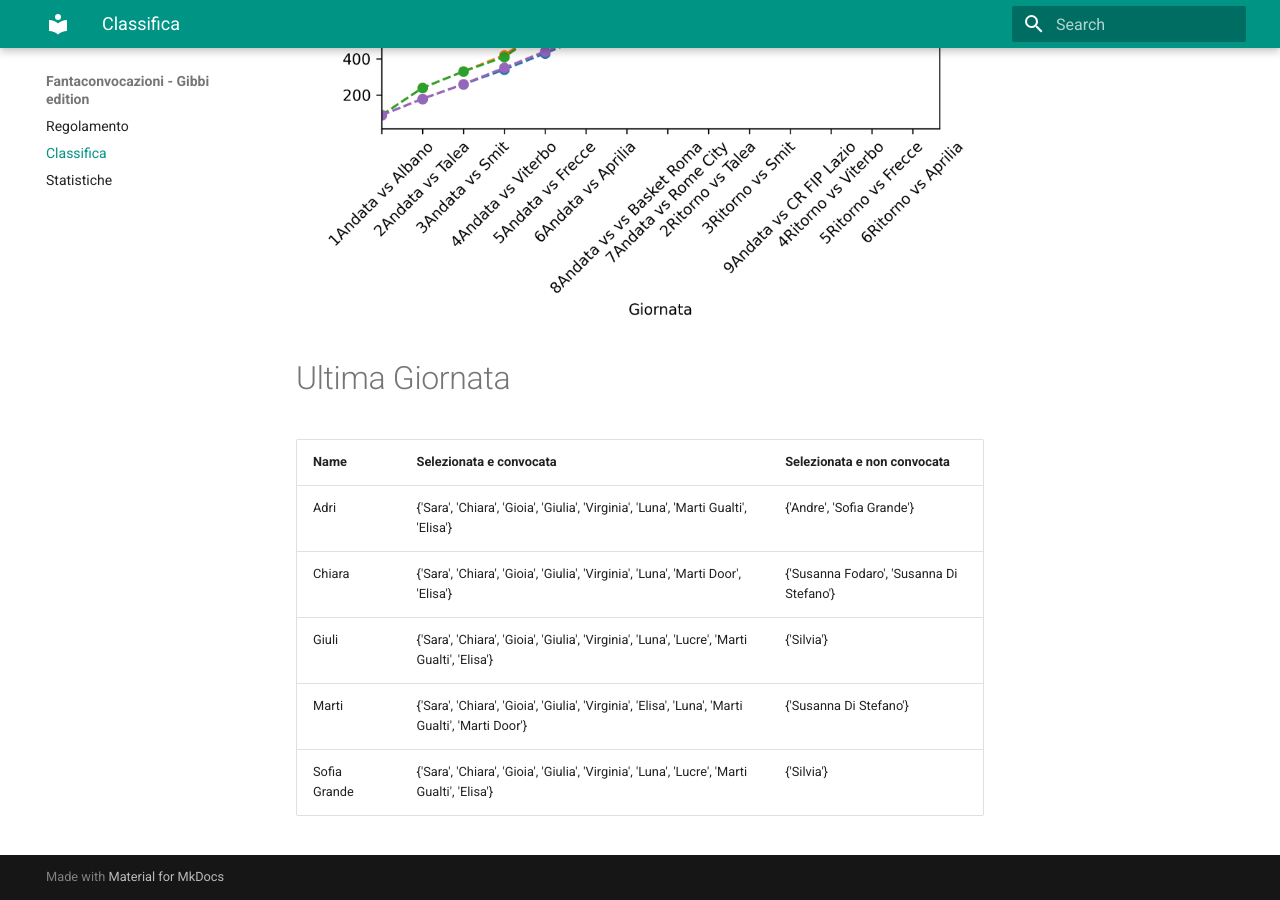
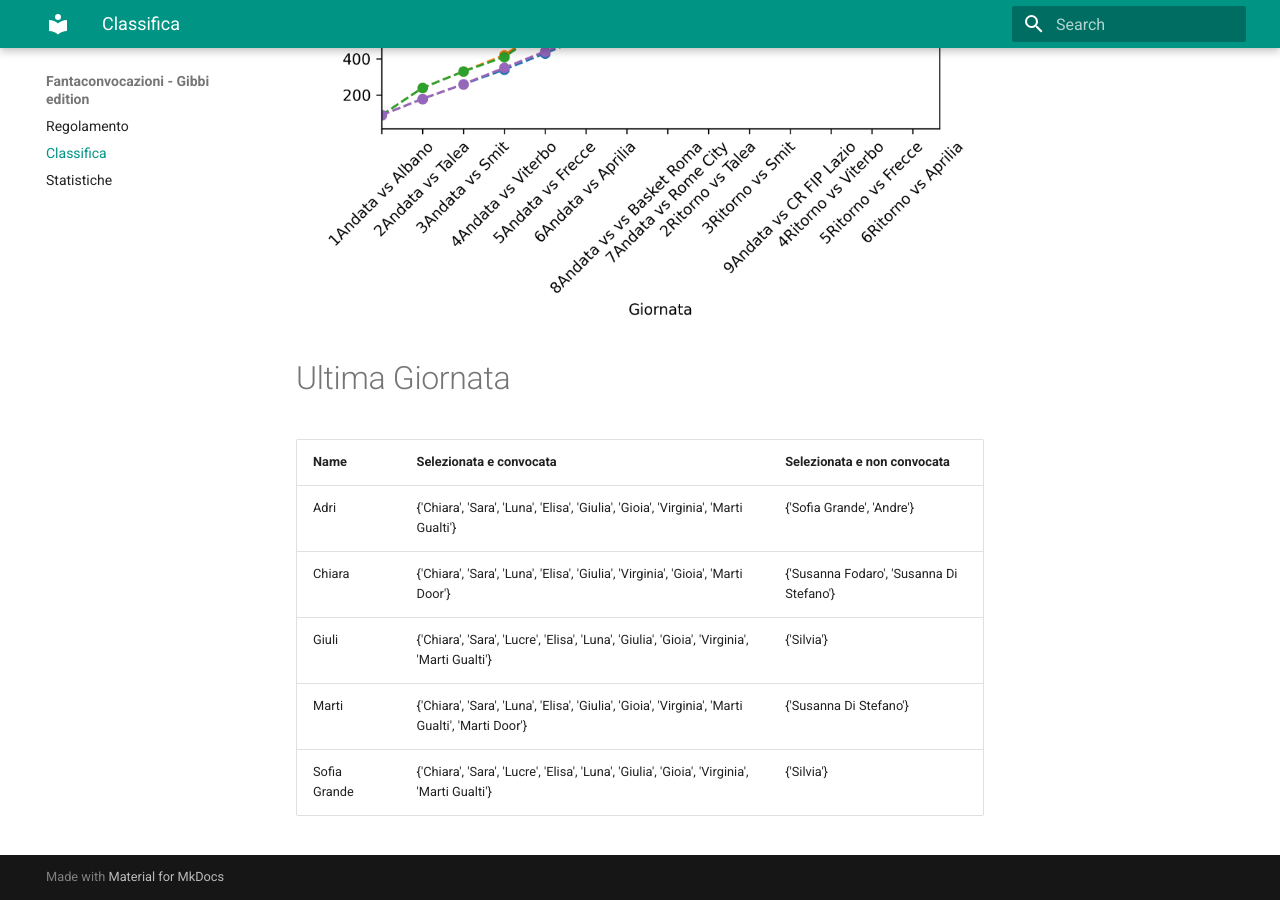
Before and after one commit to martinig94/fantagibbi, an MkDocs documentation site: the page built from docs/Classifica.md, in a window 1280 px wide and 900 px high, scrolled down 790 px. Built offline with MkDocs 1.6.1 and Material for MkDocs 9.7.7, drawn with Linux system fonts in a browser that asks for light colours.

Commit message:
Auto-update from main.py

```diff
--- a/docs/Classifica.md
+++ b/docs/Classifica.md
@@ -18,9 +18,9 @@
 <!-- START_TABLE CORRECT -->
 | Name         | Selezionata e convocata                                                                          | Selezionata e non convocata              |
 |:-------------|:-------------------------------------------------------------------------------------------------|:-----------------------------------------|
-| Adri         | {'Sara', 'Chiara', 'Gioia', 'Giulia', 'Virginia', 'Luna', 'Marti Gualti', 'Elisa'}               | {'Andre', 'Sofia Grande'}                |
-| Chiara       | {'Sara', 'Chiara', 'Gioia', 'Giulia', 'Virginia', 'Luna', 'Marti Door', 'Elisa'}                 | {'Susanna Fodaro', 'Susanna Di Stefano'} |
-| Giuli        | {'Sara', 'Chiara', 'Gioia', 'Giulia', 'Virginia', 'Luna', 'Lucre', 'Marti Gualti', 'Elisa'}      | {'Silvia'}                               |
-| Marti        | {'Sara', 'Chiara', 'Gioia', 'Giulia', 'Virginia', 'Elisa', 'Luna', 'Marti Gualti', 'Marti Door'} | {'Susanna Di Stefano'}                   |
-| Sofia Grande | {'Sara', 'Chiara', 'Gioia', 'Giulia', 'Virginia', 'Luna', 'Lucre', 'Marti Gualti', 'Elisa'}      | {'Silvia'}                               |
+| Adri         | {'Chiara', 'Sara', 'Luna', 'Elisa', 'Giulia', 'Gioia', 'Virginia', 'Marti Gualti'}               | {'Sofia Grande', 'Andre'}                |
+| Chiara       | {'Chiara', 'Sara', 'Luna', 'Elisa', 'Giulia', 'Virginia', 'Gioia', 'Marti Door'}                 | {'Susanna Fodaro', 'Susanna Di Stefano'} |
+| Giuli        | {'Chiara', 'Sara', 'Lucre', 'Elisa', 'Luna', 'Giulia', 'Gioia', 'Virginia', 'Marti Gualti'}      | {'Silvia'}                               |
+| Marti        | {'Chiara', 'Sara', 'Luna', 'Elisa', 'Giulia', 'Gioia', 'Virginia', 'Marti Gualti', 'Marti Door'} | {'Susanna Di Stefano'}                   |
+| Sofia Grande | {'Chiara', 'Sara', 'Lucre', 'Elisa', 'Luna', 'Giulia', 'Gioia', 'Virginia', 'Marti Gualti'}      | {'Silvia'}                               |
 <!-- END_TABLE CORRECT -->
```
